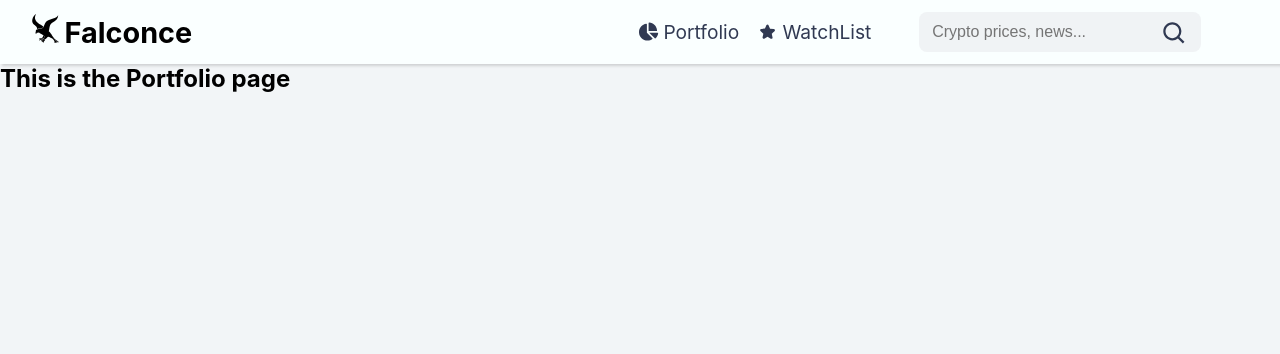
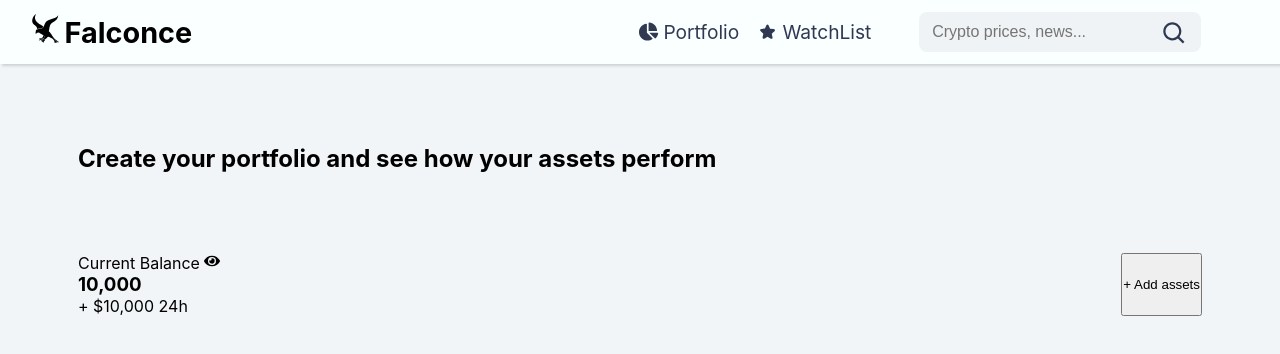
Before and after one commit to SabliJr/FalconceApp, a React (Create React App) app in the folder frontend/: page /portfolio in a window 1280 px wide. Shown: the top 354 px of the page. Built offline with nearby package versions, Linux system fonts and the light colour scheme.

Commit message:
Make a watch list

```diff
--- a/frontend/src/App.tsx
+++ b/frontend/src/App.tsx
@@ -5,7 +5,7 @@ import TheNav from "./Components/TheHeader/TheNav";
 import TheHomePage from "./Pages/TheHomePage";
 import CoinPage from "./Pages/CoinPage";
 import WatchList from "./Pages/WatchList";
-import Portfolio from "./Pages/Portfolio";
+import Portfolio from "./Pages/PortfolioPages/Portfolio";
 
 const App = () => {
   return (
--- a/frontend/src/Components/CoinsData/CoinTable.tsx
+++ b/frontend/src/Components/CoinsData/CoinTable.tsx
@@ -1,7 +1,6 @@
 import { useEffect, useState } from "react";
 import { useNavigate } from "react-router-dom";
-import { useDispatch, useSelector } from "react-redux";
-import { RootState } from "../../Redux/Store/store";
+import { useDispatch } from "react-redux";
 import { AddToList, RemoveFromList } from "../../Redux/Features/WatchListStore";
 import "./CoinsData.css";
 
@@ -17,8 +16,6 @@ const CoinsTable = ({ coin }: iTable): JSX.Element => {
   const [isOnList, setOnList] = useState(false);
   const dispatch = useDispatch();
 
-  const theList = useSelector((state: RootState) => state.WatchList.laList);
-
   let num = new Intl.NumberFormat("en-US", {
     style: "currency",
     currency: "USD",
@@ -29,10 +26,12 @@ const CoinsTable = ({ coin }: iTable): JSX.Element => {
     navigate(`coin/${id}`);
   };
 
+  //Add the items the Redux store
   let pickCoin = (isOnList: boolean): void => {
     isOnList ? dispatch(AddToList(coin)) : dispatch(RemoveFromList(coin));
   };
 
+  //Load the items in the localStorage
   useEffect(() => {
     const savedList = localStorage.getItem("List");
     if (savedList) {
--- a/frontend/src/Pages/Portfolio.tsx
+++ /dev/null
@@ -1,13 +0,0 @@
-import React, { FC } from "react";
-
-interface IProps {}
-
-const Portfolio: FC<IProps> = (props) => {
-  return (
-    <div>
-      <h2>This is the Portfolio page</h2>
-    </div>
-  );
-};
-
-export default Portfolio;
--- /dev/null
+++ b/frontend/src/Pages/PortfolioPages/Portfolio.css
@@ -0,0 +1,10 @@
+.portfolio {
+    max-width: 1124px;
+    margin: 5rem auto;
+}
+
+.balance {
+    margin: 5rem 0;
+    display: flex;
+    justify-content: space-between;
+}
--- /dev/null
+++ b/frontend/src/Pages/PortfolioPages/Portfolio.tsx
@@ -0,0 +1,30 @@
+import "./Portfolio.css";
+
+import { FaEye } from "react-icons/fa";
+
+interface IProps {}
+
+const Portfolio: React.FC<IProps> = (props) => {
+  return (
+    <>
+      <div className='portfolio'>
+        <h2>Create your portfolio and see how your assets perform</h2>
+
+        <div className='balance'>
+          <div>
+            <p>
+              Current Balance <FaEye />
+            </p>
+            <h3>10,000</h3>
+            <span>
+              + $10,000 <span>24h</span>
+            </span>
+          </div>
+          <button>+ Add assets</button>
+        </div>
+      </div>
+    </>
+  );
+};
+
+export default Portfolio;
```
